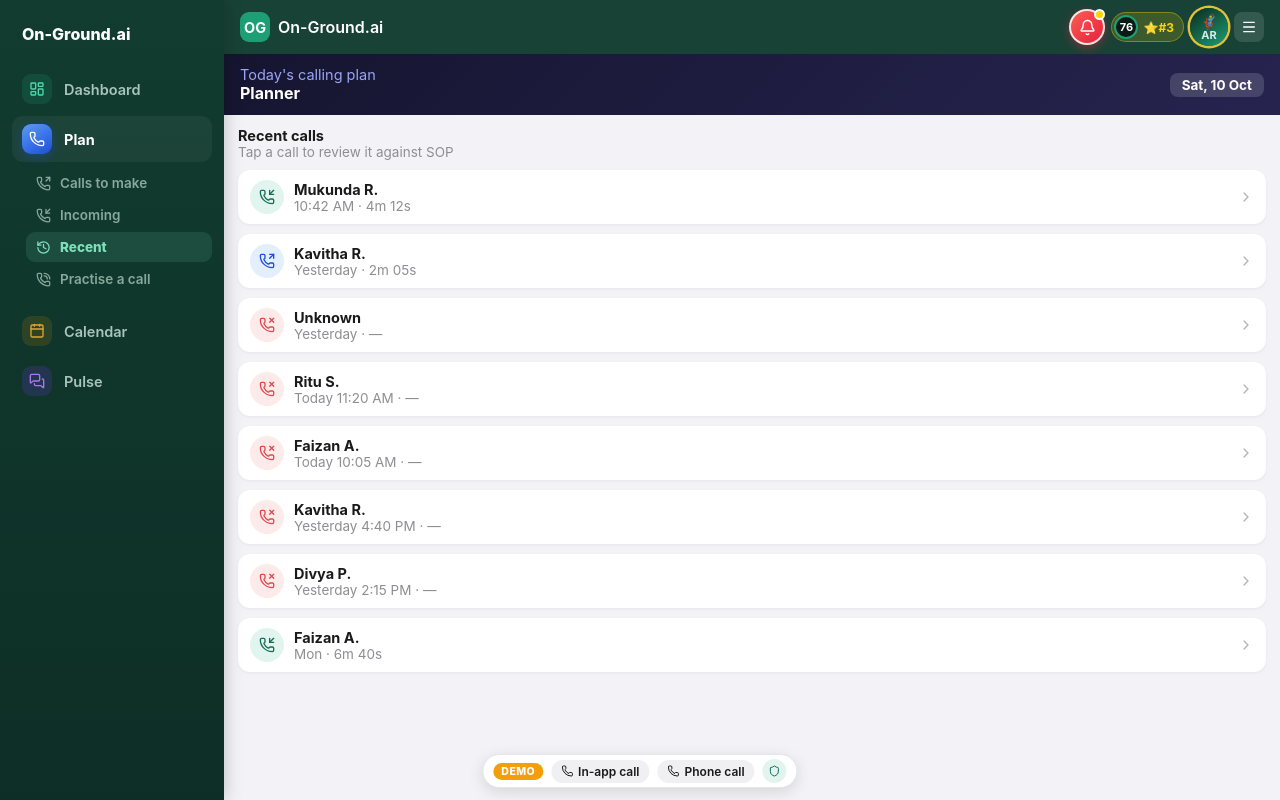
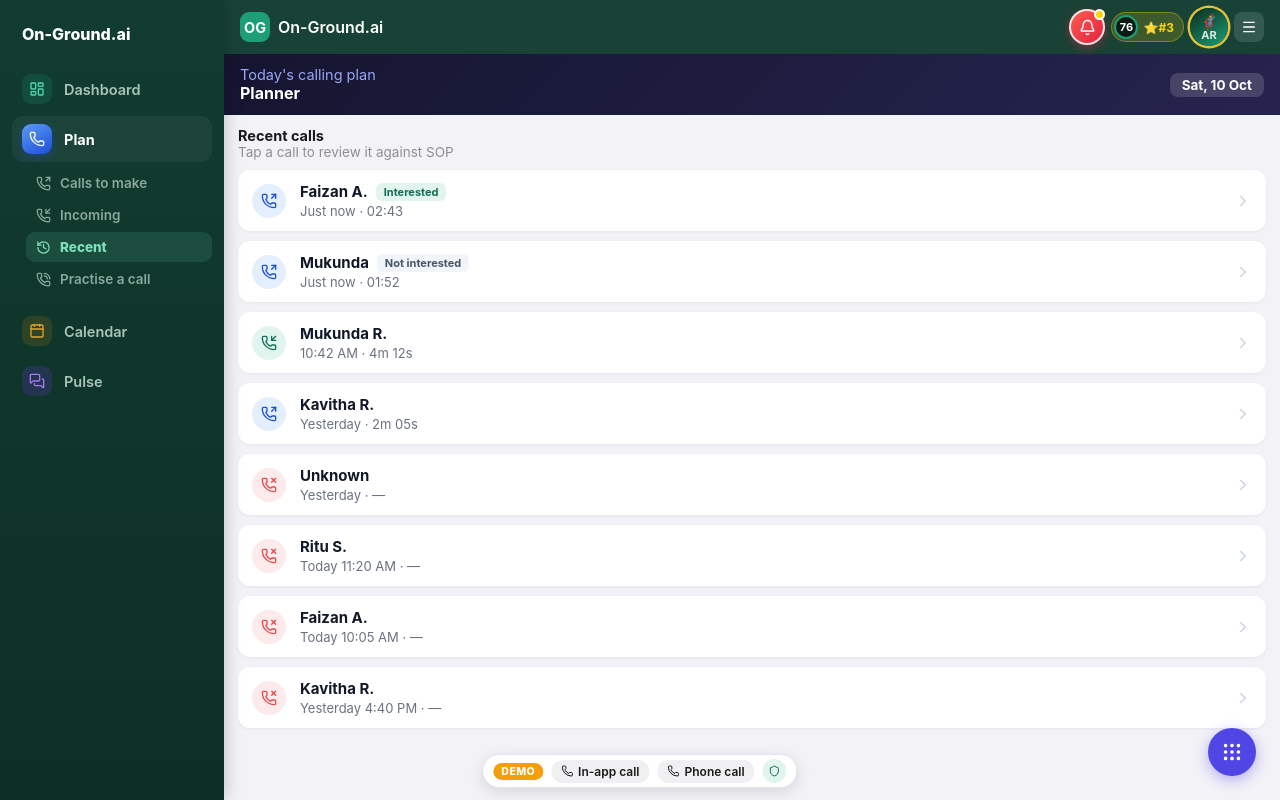
Before and after one commit to shsi1309-gif/Call_center_app, a React (Vite) app: page /plan/recent in a window 1280 px wide. Built offline with nearby package versions, Linux system fonts and the light colour scheme.

Commit message:
Update Recent calls page and SOP adherence review modal to match mockup

```diff
--- a/src/data/plan.js
+++ b/src/data/plan.js
@@ -8,6 +8,44 @@ export const MISSED_CALLS = [
 
 export const RECENT_CALLS = [
   {
+    id: 'r-faizan',
+    name: 'Faizan A.',
+    badge: 'Interested',
+    badgeTone: 'green',
+    kind: 'outgoing',
+    when: 'Just now',
+    duration: '02:43',
+    summary: 'Discussed Tranquo Massager Chair · ₹24,990. Explicitly asked for the no-cost EMI plan.',
+    sopScore: 83,
+    sopItems: [
+      { title: 'Opening & Intent Confirm', status: 'pass', quote: '"Hi, calling about your enquiry — good time to talk?"' },
+      { title: 'Needs Discovery', status: 'pass', quote: '"So tell me, what are you looking for exactly?"' },
+      { title: 'Product Pitch', status: 'pass', quote: '"Tranquo Massager Chair is our flagship model with 8-node kneading."' },
+      { title: 'EMI / Financing Mention', status: 'pass', quote: '"There is an EMI option starting at ₹2,100/month."' },
+      { title: 'Warranty Mention', status: 'missed', reason: 'No warranty details were shared.' },
+      { title: 'Closing / Callback Booking', status: 'pass', quote: '"I will send the quote over WhatsApp right away."' },
+    ],
+  },
+  {
+    id: 'r-mukunda-now',
+    name: 'Mukunda',
+    badge: 'Not interested',
+    badgeTone: 'slate',
+    kind: 'outgoing',
+    when: 'Just now',
+    duration: '01:52',
+    summary: 'Discussed Ortho GRID · ₹8,490. Budget is a live concern.',
+    sopScore: 50,
+    sopItems: [
+      { title: 'Opening & Intent Confirm', status: 'pass', quote: '"Hi, calling about your enquiry — good time to talk?"' },
+      { title: 'Needs Discovery', status: 'pass', quote: '"So tell me, what are you looking for exactly?"' },
+      { title: 'Product Pitch', status: 'missed', reason: "Jumped to price before confirming the customer's actual need." },
+      { title: 'EMI / Financing Mention', status: 'pass', quote: '"There\'s an EMI option starting at ₹1,200/month."' },
+      { title: 'Warranty Mention', status: 'missed', reason: 'No warranty details were shared.' },
+      { title: 'Closing / Callback Booking', status: 'missed', reason: 'Call ended without confirming a next step or callback time.' },
+    ],
+  },
+  {
     id: 'r1',
     name: 'Mukunda R.',
     kind: 'completed',
@@ -15,7 +53,14 @@ export const RECENT_CALLS = [
     duration: '4m 12s',
     summary: 'Qualified the Ortho GRID enquiry and promised a bundled quote.',
     sopScore: 88,
-    notes: ['Greeting delivered within 5 seconds', 'EMI plan explained clearly', 'Warranty not mentioned'],
+    sopItems: [
+      { title: 'Opening & Intent Confirm', status: 'pass', quote: '"Hi, calling about your enquiry — good time to talk?"' },
+      { title: 'Needs Discovery', status: 'pass', quote: '"So tell me, what are you looking for exactly?"' },
+      { title: 'Product Pitch', status: 'pass', quote: '"The Ortho GRID features patented Japanese SmartGRID technology."' },
+      { title: 'EMI / Financing Mention', status: 'pass', quote: '"We have zero-downpayment EMI available."' },
+      { title: 'Warranty Mention', status: 'missed', reason: 'Warranty not mentioned during the pitch.' },
+      { title: 'Closing / Callback Booking', status: 'pass', quote: '"Scheduled a followup for tomorrow at 11am."' },
+    ],
   },
   {
     id: 'r2',
@@ -25,7 +70,14 @@ export const RECENT_CALLS = [
     duration: '2m 05s',
     summary: 'Agreed a callback for 4:30pm.',
     sopScore: 80,
-    notes: ['Callback time agreed', 'No objection handling needed'],
+    sopItems: [
+      { title: 'Opening & Intent Confirm', status: 'pass', quote: '"Hi Kavitha, calling back regarding your Sleep Company mattress enquiry."' },
+      { title: 'Needs Discovery', status: 'pass', quote: '"Are you looking for king or queen size?"' },
+      { title: 'Product Pitch', status: 'pass', quote: '"Recommended the Smart Luxe mattress."' },
+      { title: 'EMI / Financing Mention', status: 'pass', quote: '"EMI options explained."' },
+      { title: 'Warranty Mention', status: 'missed', reason: 'Warranty period was omitted.' },
+      { title: 'Closing / Callback Booking', status: 'pass', quote: '"Callback booked for 4:30pm."' },
+    ],
   },
   {
     id: 'r3',
@@ -35,7 +87,7 @@ export const RECENT_CALLS = [
     duration: null,
     summary: 'Missed call from an unrecognised number.',
     sopScore: null,
-    notes: ['No prior record. Call back to capture the contact'],
+    sopItems: [],
   },
   {
     id: 'r4',
@@ -45,7 +97,7 @@ export const RECENT_CALLS = [
     duration: null,
     summary: 'Missed call from a store visitor.',
     sopScore: null,
-    notes: ['Visited store, in CRM'],
+    sopItems: [],
   },
   {
     id: 'r5',
@@ -55,7 +107,7 @@ export const RECENT_CALLS = [
     duration: null,
     summary: 'Missed call from a store visitor.',
     sopScore: null,
-    notes: ['Visited store, in CRM'],
+    sopItems: [],
   },
   {
     id: 'r6',
@@ -65,27 +117,7 @@ export const RECENT_CALLS = [
     duration: null,
     summary: 'Missed call from a warm lead.',
     sopScore: null,
-    notes: ['Warm lead, high expected value'],
-  },
-  {
-    id: 'r7',
-    name: 'Divya P.',
-    kind: 'missed',
-    when: 'Yesterday 2:15 PM',
-    duration: null,
-    summary: 'Missed call from a cold lead.',
-    sopScore: null,
-    notes: ['Cold lead'],
-  },
-  {
-    id: 'r8',
-    name: 'Faizan A.',
-    kind: 'completed',
-    when: 'Mon',
-    duration: '6m 40s',
-    summary: 'Walked through Ortho GRID Pro sizes and pricing.',
-    sopScore: 91,
-    notes: ['Strong discovery questions', 'Closing question asked'],
+    sopItems: [],
   },
 ]
 
--- a/src/features/plan/CallDetailModal.jsx
+++ b/src/features/plan/CallDetailModal.jsx
@@ -1,59 +1,186 @@
-import { Phone } from 'lucide-react'
-import { Modal } from '../../components/ui/Modal'
-import { useCall } from '../../context/CallContext'
+import { Check, ClipboardList, X } from 'lucide-react'
 
-const KIND_LABEL = { completed: 'Completed call', outgoing: 'Outgoing call', missed: 'Missed call' }
+const DEFAULT_SOP_ITEMS = [
+  { title: 'Opening & Intent Confirm', status: 'pass', quote: '"Hi, calling about your enquiry — good time to talk?"' },
+  { title: 'Needs Discovery', status: 'pass', quote: '"So tell me, what are you looking for exactly?"' },
+  { title: 'Product Pitch', status: 'missed', reason: "Jumped to price before confirming the customer's actual need." },
+  { title: 'EMI / Financing Mention', status: 'pass', quote: '"There\'s an EMI option starting at ₹1,200/month."' },
+  { title: 'Warranty Mention', status: 'missed', reason: 'No warranty details were shared.' },
+  { title: 'Closing / Callback Booking', status: 'missed', reason: 'Call ended without confirming a next step or callback time.' },
+]
 
 export function CallDetailModal({ call, onClose }) {
-  const { startCall } = useCall()
+  const items = call.sopItems && call.sopItems.length > 0 ? call.sopItems : DEFAULT_SOP_ITEMS
+  const score = call.sopScore ?? 50
+  const isHigh = score >= 80
+  const scoreColor = isHigh ? '#0f6e56' : '#d97706'
 
   return (
-    <Modal
-      title={call.name}
-      subtitle={`${KIND_LABEL[call.kind]} · ${call.when}`}
-      headerBackground="linear-gradient(135deg,#123c30,#0f6e56)"
-      onClose={onClose}
+    <div
+      className="overlay"
+      onClick={(e) => e.target === e.currentTarget && onClose?.()}
+      style={{ zIndex: 650, padding: '16px' }}
+      role="dialog"
+      aria-modal="true"
+      aria-label={`Call with ${call.name}`}
     >
-      <div className="cd">
-        <dl className="cd__meta">
-          <div>
-            <dt>Duration</dt>
-            <dd>{call.duration ?? 'Not answered'}</dd>
+      <div
+        style={{
+          background: '#ffffff',
+          borderRadius: '20px',
+          width: '100%',
+          maxWidth: '480px',
+          padding: '20px 24px 24px',
+          position: 'relative',
+          boxShadow: '0 20px 50px rgba(0, 0, 0, 0.22)',
+          animation: 'modalSlideUp 0.2s cubic-bezier(0.16, 1, 0.3, 1)',
+          color: '#1e293b',
+          fontFamily: 'inherit',
+        }}
+      >
+        {/* Top drag pill */}
+        <div
+          style={{
+            width: '36px',
+            height: '4px',
+            background: '#e2e8f0',
+            borderRadius: '999px',
+            margin: '0 auto 16px auto',
+          }}
+        />
+
+        {/* Header */}
+        <div style={{ display: 'flex', alignItems: 'center', justifyContent: 'space-between', marginBottom: '18px' }}>
+          <div style={{ display: 'flex', alignItems: 'center', gap: '12px' }}>
+            <div
+              style={{
+                width: '38px',
+                height: '38px',
+                borderRadius: '10px',
+                background: '#f3e8ff',
+                color: '#7c3aed',
+                display: 'flex',
+                alignItems: 'center',
+                justifyContent: 'center',
+              }}
+            >
+              <ClipboardList size={20} />
+            </div>
+            <div>
+              <div style={{ fontWeight: 700, fontSize: '16px', color: '#111827' }}>
+                Call with {call.name}
+              </div>
+              <div style={{ fontSize: '13px', color: '#6b7280' }}>
+                {call.when || 'Just now'} · {call.duration || '01:52'}
+              </div>
+            </div>
           </div>
-          <div>
-            <dt>SOP score</dt>
-            <dd>{call.sopScore !== null ? `${call.sopScore}%` : 'n/a'}</dd>
+          <button
+            onClick={onClose}
+            aria-label="Close"
+            style={{
+              width: '28px',
+              height: '28px',
+              borderRadius: '50%',
+              background: '#f3f4f6',
+              border: 'none',
+              display: 'flex',
+              alignItems: 'center',
+              justifyContent: 'center',
+              color: '#6b7280',
+              cursor: 'pointer',
+              transition: 'background 0.15s ease',
+            }}
+            onMouseOver={(e) => (e.currentTarget.style.background = '#e5e7eb')}
+            onMouseOut={(e) => (e.currentTarget.style.background = '#f3f4f6')}
+          >
+            <X size={15} />
+          </button>
+        </div>
+
+        {/* SOP Adherence Bar */}
+        <div style={{ marginBottom: '20px' }}>
+          <div style={{ display: 'flex', alignItems: 'center', justifyContent: 'space-between', marginBottom: '6px' }}>
+            <span style={{ fontSize: '12px', fontWeight: 700, color: '#64748b', letterSpacing: '0.3px', textTransform: 'uppercase' }}>
+              SOP adherence on this call
+            </span>
+            <span style={{ fontSize: '16px', fontWeight: 800, color: scoreColor }}>
+              {score}%
+            </span>
           </div>
-        </dl>
-        {call.sopScore !== null && (
           <div
-            className="cd__bar"
-            role="progressbar"
-            aria-label="SOP adherence"
-            aria-valuenow={call.sopScore}
-            aria-valuemin={0}
-            aria-valuemax={100}
+            style={{
+              width: '100%',
+              height: '6px',
+              background: '#f1f5f9',
+              borderRadius: '999px',
+              overflow: 'hidden',
+            }}
           >
-            <div style={{ width: `${call.sopScore}%` }} />
+            <div
+              style={{
+                width: `${score}%`,
+                height: '100%',
+                background: scoreColor,
+                borderRadius: '999px',
+                transition: 'width 0.3s ease',
+              }}
+            />
           </div>
-        )}
-        <p className="cd__summary">{call.summary}</p>
-        <div className="section-label">{call.kind === 'missed' ? 'Next step' : 'Review notes'}</div>
-        <ul className="cd__notes">
-          {call.notes.map((n) => (
-            <li key={n}>{n}</li>
-          ))}
-        </ul>
-        <button
-          className="btn btn--primary"
-          onClick={() => {
-            startCall({ name: call.name, initials: call.name.slice(0, 2).toUpperCase(), detail: 'Calling back…' }, 'callback')
-            onClose()
-          }}
-        >
-          <Phone size={14} /> Call back
-        </button>
+        </div>
+
+        {/* SOP Checklist */}
+        <div style={{ display: 'flex', flexDirection: 'column', gap: '14px' }}>
+          {items.map((item, idx) => {
+            const isPass = item.status === 'pass'
+            return (
+              <div key={idx} style={{ display: 'flex', alignItems: 'flex-start', gap: '10px' }}>
+                <span
+                  style={{
+                    color: isPass ? '#0f6e56' : '#dc2626',
+                    fontWeight: 800,
+                    fontSize: '14px',
+                    lineHeight: '18px',
+                    marginTop: '1px',
+                  }}
+                >
+                  {isPass ? '✓' : '✕'}
+                </span>
+                <div style={{ flex: 1, minWidth: 0 }}>
+                  <div style={{ display: 'flex', alignItems: 'center', justifyContent: 'space-between', gap: '8px' }}>
+                    <strong style={{ fontSize: '13.5px', fontWeight: 700, color: '#0f172a' }}>
+                      {item.title}
+                    </strong>
+                    {!isPass && (
+                      <span
+                        style={{
+                          background: '#fee2e2',
+                          color: '#dc2626',
+                          fontSize: '11px',
+                          fontWeight: 700,
+                          padding: '1px 6px',
+                          borderRadius: '4px',
+                        }}
+                      >
+                        Missed
+                      </span>
+                    )}
+                  </div>
+                  {isPass ? (
+                    <div style={{ fontSize: '12.5px', fontStyle: 'italic', color: '#64748b', marginTop: '2px' }}>
+                      {item.quote}
+                    </div>
+                  ) : (
+                    <div style={{ fontSize: '12.5px', color: '#b91c1c', marginTop: '2px' }}>
+                      {item.reason}
+                    </div>
+                  )}
+                </div>
+              </div>
+            )
+          })}
+        </div>
       </div>
-    </Modal>
+    </div>
   )
 }
--- a/src/features/plan/Recent.jsx
+++ b/src/features/plan/Recent.jsx
@@ -1,15 +1,17 @@
 import { useState } from 'react'
-import { ChevronRight, PhoneIncoming, PhoneMissed, PhoneOutgoing } from 'lucide-react'
+import { ChevronRight, Grip, PhoneIncoming, PhoneMissed, PhoneOutgoing } from 'lucide-react'
 import { RECENT_CALLS } from '../../data/plan'
 import { CallDetailModal } from './CallDetailModal'
+import { PhoneCallConsentModal } from '../../components/layout/PhoneCallConsentModal'
 
 const KIND_ICON = { completed: PhoneIncoming, outgoing: PhoneOutgoing, missed: PhoneMissed }
 
 export function Recent() {
   const [selected, setSelected] = useState(null)
+  const [consentContact, setConsentContact] = useState(null)
 
   return (
-    <section className="plan-section">
+    <section className="plan-section" style={{ position: 'relative' }}>
       <h2 className="plan-section__title">Recent calls</h2>
       <p className="plan-section__sub">Tap a call to review it against SOP</p>
       <ul className="plan-list">
@@ -18,23 +20,73 @@ export function Recent() {
 
           return (
             <li key={c.id} className="plan-card">
-              <button className="plan-row" onClick={() => setSelected(c)} aria-label={`Review call with ${c.name}`}>
+              <button
+                className="plan-row"
+                onClick={() => setSelected(c)}
+                aria-label={`Review call with ${c.name}`}
+                style={{ padding: '12px 14px', alignItems: 'center' }}
+              >
                 <span className={`call-icon call-icon--${c.kind}`}>
                   <Icon size={16} />
                 </span>
-                <span className="plan-row__text">
-                  <strong>{c.name}</strong>
-                  <span>
+                <span className="plan-row__text" style={{ paddingLeft: '4px' }}>
+                  <div style={{ display: 'flex', alignItems: 'center', gap: '8px' }}>
+                    <strong style={{ fontSize: '15px', color: '#111827' }}>{c.name}</strong>
+                    {c.badge && (
+                      <span
+                        style={{
+                          fontSize: '11px',
+                          fontWeight: 700,
+                          padding: '2px 8px',
+                          borderRadius: '6px',
+                          background: c.badgeTone === 'green' ? '#e1f5ee' : '#f1f5f9',
+                          color: c.badgeTone === 'green' ? '#0f6e56' : '#475569',
+                        }}
+                      >
+                        {c.badge}
+                      </span>
+                    )}
+                  </div>
+                  <span style={{ fontSize: '13px', color: '#6b7280', marginTop: '2px' }}>
                     {c.when} · {c.duration ?? '—'}
                   </span>
                 </span>
-                <ChevronRight size={16} className="plan-row__chev" />
+                <ChevronRight size={18} style={{ color: '#cbd5e1' }} />
               </button>
             </li>
           )
         })}
       </ul>
+
+      {/* Floating purple dialpad button */}
+      <button
+        onClick={() => setConsentContact({ name: 'Dialer', phone: '98450 61245' })}
+        aria-label="Open dialpad"
+        style={{
+          position: 'fixed',
+          bottom: '24px',
+          right: '24px',
+          width: '48px',
+          height: '48px',
+          borderRadius: '50%',
+          background: '#4f46e5',
+          color: '#fff',
+          border: 'none',
+          boxShadow: '0 4px 14px rgba(79, 70, 229, 0.4)',
+          display: 'flex',
+          alignItems: 'center',
+          justifyContent: 'center',
+          cursor: 'pointer',
+          zIndex: 360,
+        }}
+      >
+        <Grip size={22} />
+      </button>
+
       {selected && <CallDetailModal call={selected} onClose={() => setSelected(null)} />}
+      {consentContact && (
+        <PhoneCallConsentModal contact={consentContact} onClose={() => setConsentContact(null)} />
+      )}
     </section>
   )
 }
```
